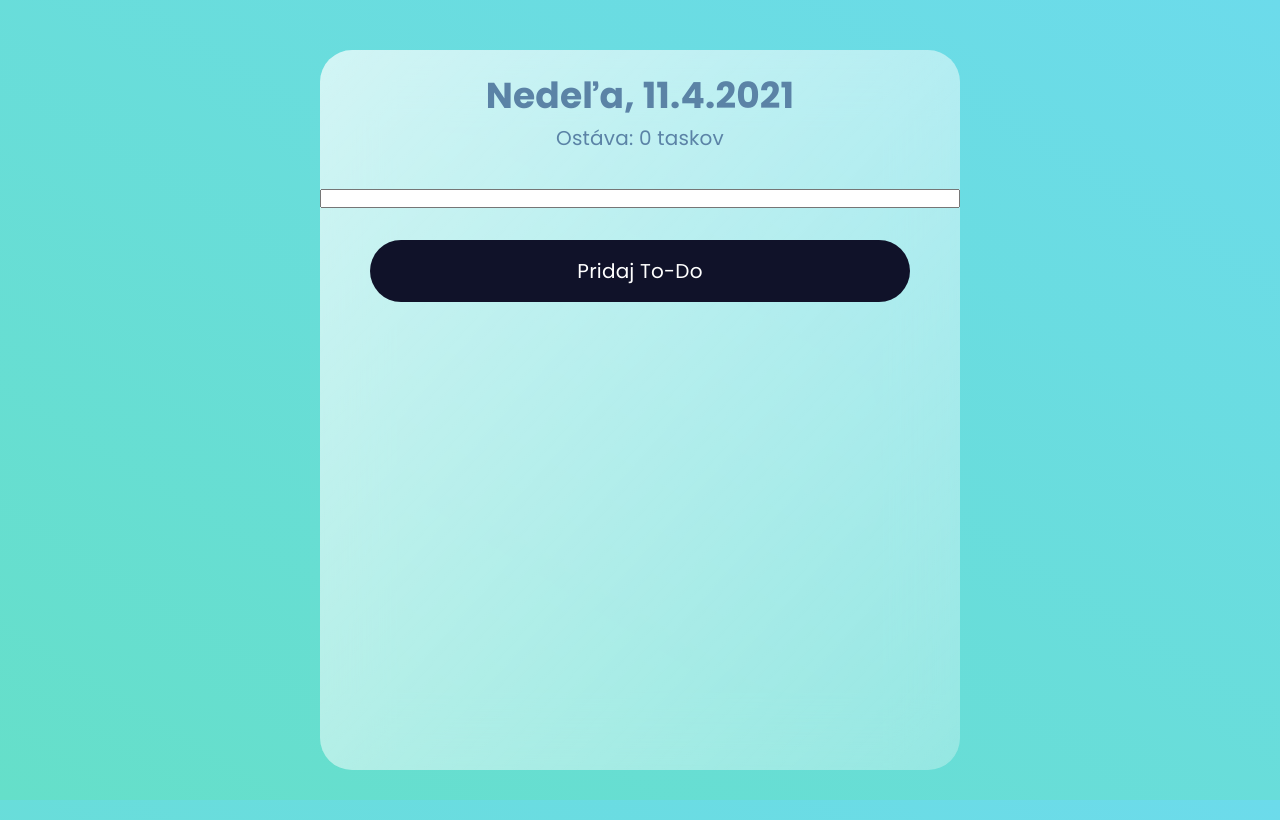
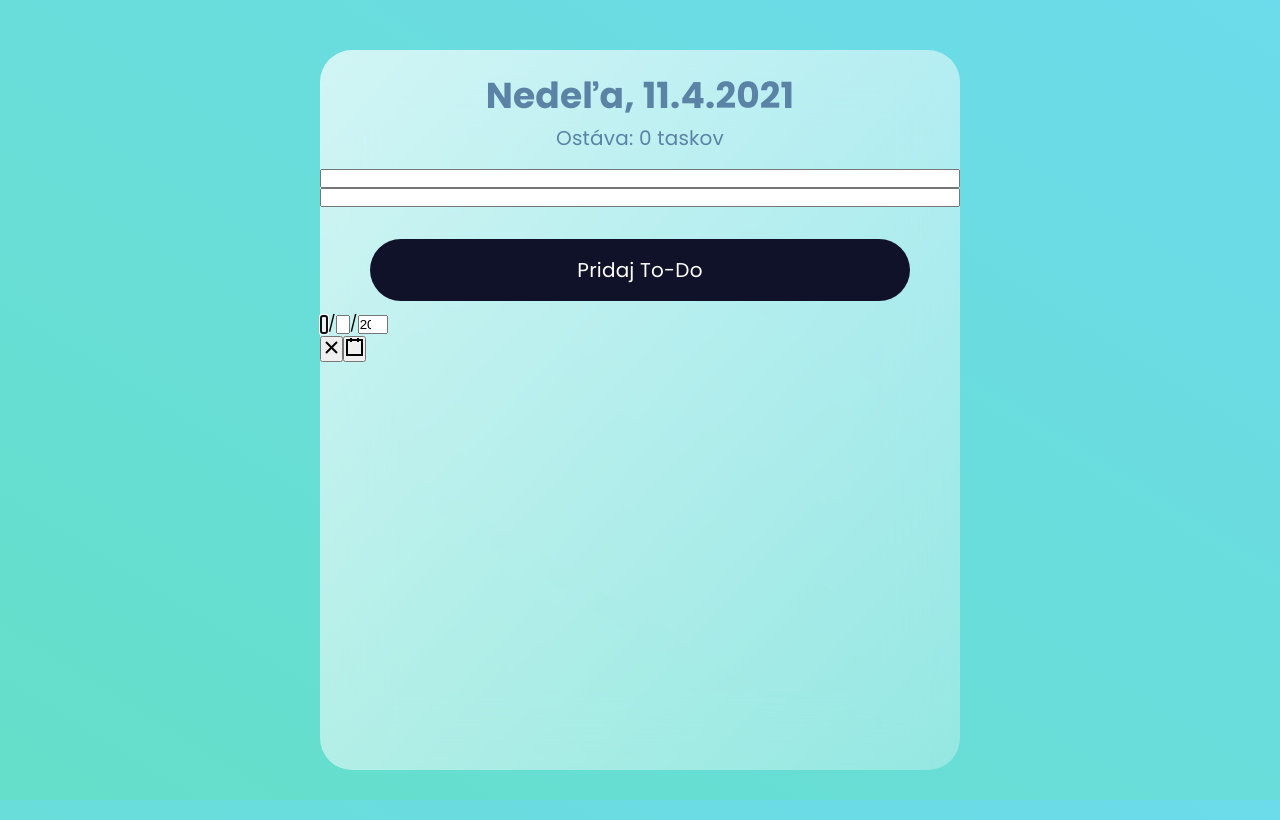
Before and after one commit to BranislavMateas/ProductivityApp, a React (Create React App) app: page / in a window 1280 px wide. Built offline with nearby package versions, Linux system fonts and the light colour scheme.

Commit message:
Added datepicker, description and todo is prepared to be set up a date of the deadline.

```diff
--- a/package.json
+++ b/package.json
@@ -7,6 +7,7 @@
     "@testing-library/react": "^11.2.6",
     "@testing-library/user-event": "^12.8.3",
     "react": "^17.0.2",
+    "react-date-picker": "^8.2.0",
     "react-dom": "^17.0.2",
     "react-scripts": "^4.0.3",
     "uuid": "^8.3.2",
--- a/public/index.html
+++ b/public/index.html
@@ -24,7 +24,7 @@
       work correctly both with client-side routing and a non-root public URL.
       Learn how to configure a non-root public URL by running `npm run build`.
     -->
-    <title>React App</title>
+    <title>React TODO list</title>
   </head>
   <body>
     <noscript>You need to enable JavaScript to run this app.</noscript>
--- a/src/App.js
+++ b/src/App.js
@@ -2,45 +2,57 @@ import React, { useState, useRef, useEffect } from "react";
 import TodoList from "./TodoList";
 import { v4 as uuidv4 } from "uuid";
 import "./myStyles.css";
+import DatePicker from "react-date-picker";
 
 const LOCAL_STORAGE_KEY = "todoApp.todos";
 
 function App() {
+  // date picker
+  const [value, onChange] = useState(new Date());
+
   // date process
-  var initialDate = new Date()
-  var currDay = initialDate.getDay()
+  var initialDate = new Date();
+  var currDay = initialDate.getDay();
 
-  switch (currDay){
+  switch (currDay) {
     case 0:
-      currDay = "Nedeľa"
+      currDay = "Nedeľa";
       break;
     case 1:
-      currDay = "Pondelok"
+      currDay = "Pondelok";
       break;
     case 2:
-      currDay = "Utorok"
+      currDay = "Utorok";
       break;
     case 3:
-      currDay = "Streda"
+      currDay = "Streda";
       break;
     case 4:
-      currDay = "Štvrtok"
+      currDay = "Štvrtok";
       break;
     case 5:
-      currDay = "Piatok"
+      currDay = "Piatok";
       break;
     case 6:
-      currDay = "Sobota"
+      currDay = "Sobota";
       break;
 
     default:
       break;
   }
 
-  var currDate = currDay + ", " + initialDate.getDate() + "." + (initialDate.getMonth()+1) + "." + initialDate.getFullYear()
+  var currDate =
+    currDay +
+    ", " +
+    initialDate.getDate() +
+    "." +
+    (initialDate.getMonth() + 1) +
+    "." +
+    initialDate.getFullYear();
 
   const [todosList, setTodos] = useState([]); // useState vracia array(2) - object destructuring - jedna polozka aktuálny stav, druhá bude pre funkciu, ktorá tento stav updatuje
   const todoContains = useRef();
+  const todoContainsDes = useRef();
 
   useEffect(() => {
     // make todos load from local storage
@@ -62,54 +74,83 @@ function App() {
 
   function handleAddTodo(e) {
     const todoName = todoContains.current.value;
-    if (todoName === "") return alert("Sorry, ale v tvojom TODO tasku ti chýba obsah!");
+    const todoDescr = todoContainsDes.current.value;
+
+    if (todoName === "")
+      return alert("Sorry, ale v tvojom TODO tasku ti chýba obsah!");
     setTodos((prevTodos) => {
-      return [...prevTodos, { id: uuidv4(), name: todoName, complete: false }];
+      return [
+        ...prevTodos,
+        { id: uuidv4(), name: todoName, complete: false, descr: todoDescr },
+      ];
     });
     todoContains.current.value = null;
+    todoContainsDes.current.value = null;
   }
 
   function handleCompleteTodos(e) {
     setTodos(() => {
-      return todosList.filter((exactTodo) => !exactTodo.complete)
+      return todosList.filter((exactTodo) => !exactTodo.complete);
     });
   }
 
   var adderer = document.getElementById("adder");
 
   //format poctu taskov
-  switch(todosList.filter((exactTodo) => !exactTodo.complete).length) {
+  switch (todosList.filter((exactTodo) => !exactTodo.complete).length) {
     case 1:
-      var tasky="task";
+      var tasky = "task";
       break;
     case 2:
-      tasky="tasky";
+      tasky = "tasky";
       break;
     case 3:
-      tasky="tasky";
+      tasky = "tasky";
       break;
     case 4:
-      tasky="tasky";
+      tasky = "tasky";
       break;
     default:
-      tasky="taskov"
+      tasky = "taskov";
       break;
   }
 
   return (
-     <>
+    <>
       <div className="blok">
-
         <h1 id="date">{currDate}</h1>
-        <h3 id="remaining">Ostáva: {todosList.filter((exactTodo) => !exactTodo.complete).length} {tasky}</h3>
+        <h3 id="remaining">
+          Ostáva: {todosList.filter((exactTodo) => !exactTodo.complete).length}{" "}
+          {tasky}
+        </h3>
         <ul className="list">
-          <TodoList todos={todosList} toggleTodo={toggleTodo} handleCompleteTodos={handleCompleteTodos} />
+          <TodoList
+            todos={todosList}
+            toggleTodo={toggleTodo}
+            handleCompleteTodos={handleCompleteTodos}
+          />
         </ul>
-        <input className="bar" onKeyPress={(e) => e.key === "Enter" && adderer.click()} ref={todoContains} type="text"></input>
+        <input
+          className="bar"
+          onKeyPress={(e) => e.key === "Enter" && adderer.click()}
+          ref={todoContains}
+          type="text"
+        ></input>
+        <input
+          className="bar"
+          onKeyPress={(e) => e.key === "Enter" && adderer.click()}
+          ref={todoContainsDes}
+          type="text"
+        ></input>
         <div id="adder" onClick={handleAddTodo}>
           <a>Pridaj To-Do</a>
         </div>
-
+        <DatePicker
+          autoFocus="true"
+          className="piker"
+          onChange={onChange}
+          value={value}
+        />
       </div>
     </>
   );
--- a/src/Todo.js
+++ b/src/Todo.js
@@ -2,6 +2,10 @@ import React from "react";
 import "./myStyles.css";
 
 export default function Todo({ exactTodo, toggleTodo, handleCompleteTodos }) {
+  function remainingDays() {
+
+  }
+
   function hadleTodoClick() {
     toggleTodo(exactTodo.id);
     handleCompleteTodos()
@@ -16,7 +20,10 @@ export default function Todo({ exactTodo, toggleTodo, handleCompleteTodos }) {
           checked={exactTodo.complete}
           onChange={hadleTodoClick}
         ></input>
-        {exactTodo.name}
+        <h4>{exactTodo.name}</h4>
+        <h6>{exactTodo.descr}</h6>
+        <p>Termín: {exactTodo.date}</p>
+        <p>Zostavajúci čas: {remainingDays}</p>
       </label>
     </div>
   );
--- a/src/myStyles.css
+++ b/src/myStyles.css
@@ -74,7 +74,7 @@ body {
   text-align: center;
   color: #5B83A6;
   font-size: 20px;
-  margin-bottom: 36px;
+  margin-bottom: 16px;
 }
 
 #adder {
```
Also changed, not shown: public/manifest.json, 1 other file (tests, documents, lock files or other folders).
